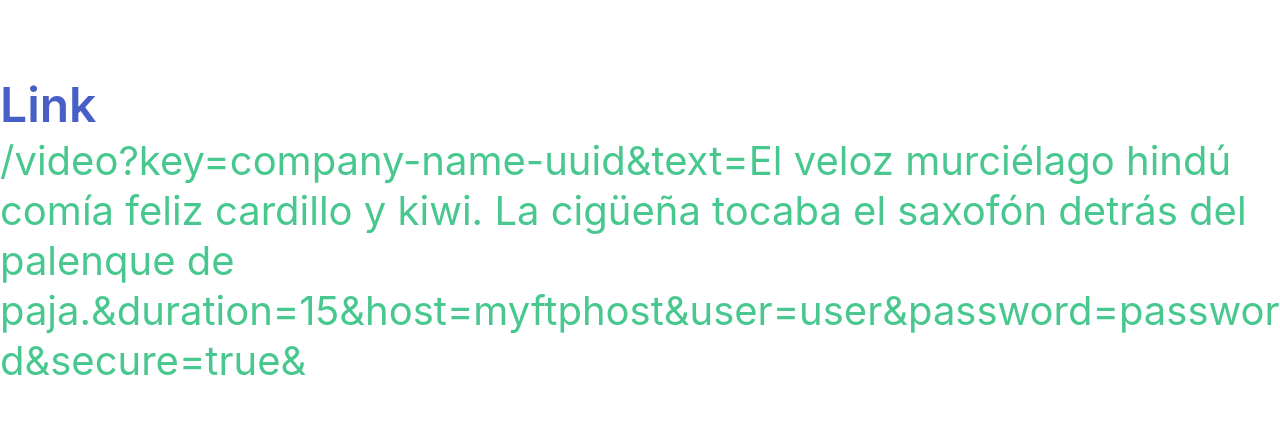
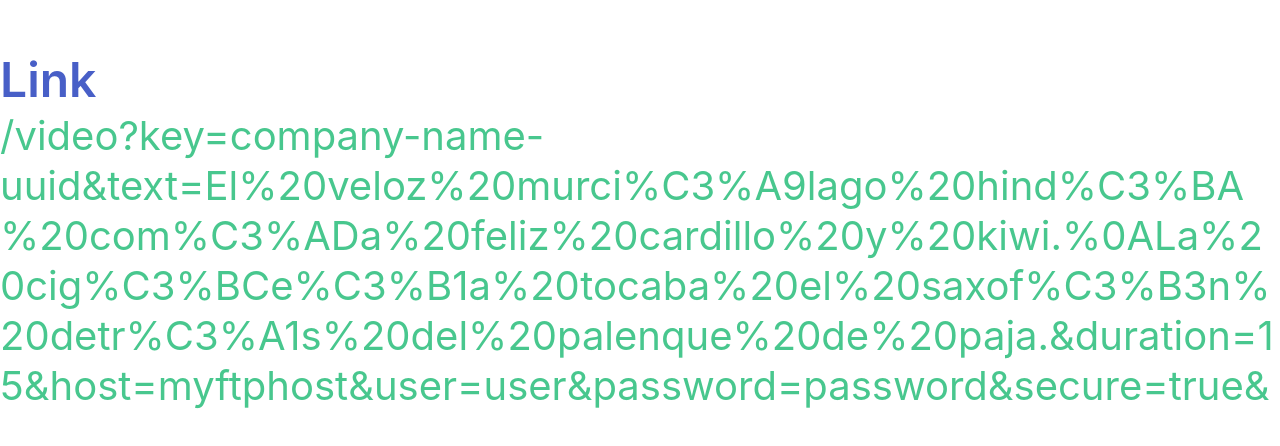
Before and after one commit to brennedith/video-interview-frontend, a React (Create React App) app: page / in a window 1280 px wide. Shown: the part 168-614 px from the top of the page. Built offline with nearby package versions, Linux system fonts and the light colour scheme.

Commit message:
Refactor the way queries are passed to link

```diff
--- a/src/pages/index.js
+++ b/src/pages/index.js
@@ -5,8 +5,7 @@ import FullHeight from './components/FullHeight';
 const index = () => {
   const videoLinkQueries = {
     key: 'company-name-uuid',
-    text:
-      'El veloz murciélago hindú comía feliz cardillo y kiwi. La cigüeña tocaba el saxofón detrás del palenque de paja.',
+    text: `El veloz murciélago hindú comía feliz cardillo y kiwi.\nLa cigüeña tocaba el saxofón detrás del palenque de paja.`,
     duration: 15,
     host: 'myftphost',
     user: 'user',
@@ -15,12 +14,12 @@ const index = () => {
   };
 
   const videoLink = Object.keys(videoLinkQueries).reduce((acc, q) => {
-    return acc + `${q}=${videoLinkQueries[q]}&`;
+    return acc + `${q}=${encodeURI(videoLinkQueries[q])}&`;
   }, '/video?');
 
   return (
     <FullHeight centered>
-      <a href={videoLink}>
+      <a href={videoLink} target="_blank" rel="noopener noreferrer">
         <h1 className="title is-1 has-text-link">Link</h1>
         <h2 className="subtitle is-2 has-text-success">{videoLink}</h2>
       </a>
```
